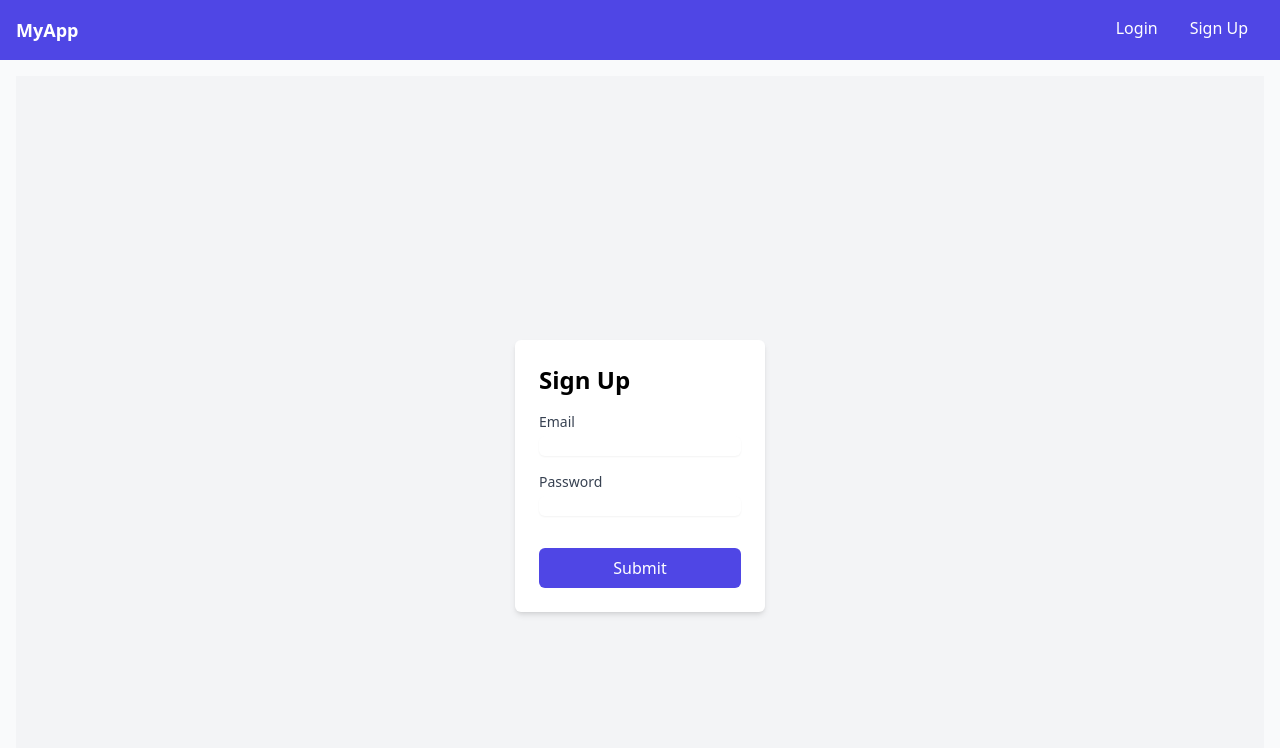
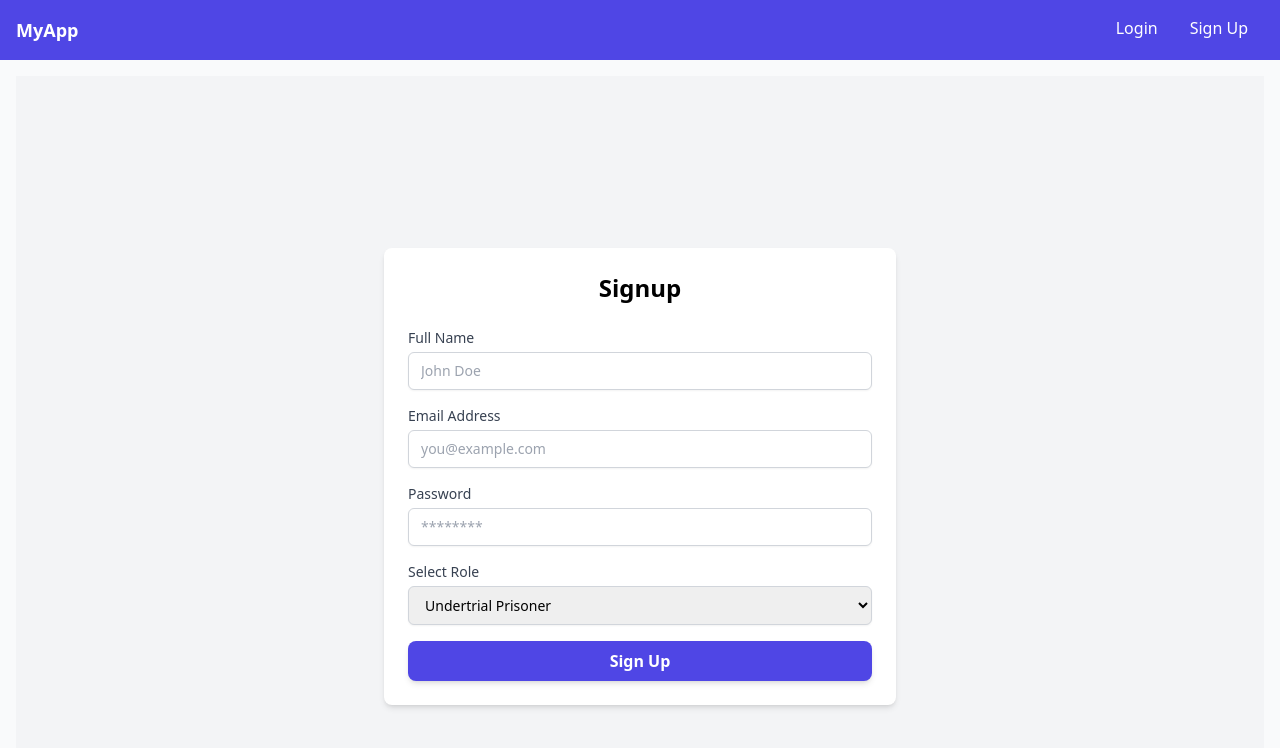
Before and after one commit to Vedant3708/E_commerce, a React (Vite) app in the folder Frontend/: page /signup in a window 1280 px wide. Shown: the top 748 px of the page. Built offline with nearby package versions, Linux system fonts and the light colour scheme.

Commit message:
updated signup page

```diff
--- a/Frontend/src/components/FormInput.jsx
+++ b/Frontend/src/components/FormInput.jsx
@@ -1,25 +1,13 @@
+// src/components/FormInput.jsx
 import React from 'react';
 import { Field, ErrorMessage } from 'formik';
 
-const FormInput = ({ label, name, type = 'text' }) => {
-  return (
-    <div className="mb-4">
-      <label htmlFor={name} className="block text-sm font-medium text-gray-700">
-        {label}
-      </label>
-      <Field
-        type={type}
-        name={name}
-        id={name}
-        className="mt-1 block w-full border-gray-300 rounded-md shadow-sm focus:ring-indigo-500 focus:border-indigo-500 sm:text-sm"
-      />
-      <ErrorMessage
-        name={name}
-        component="div"
-        className="text-red-500 text-sm mt-1"
-      />
-    </div>
-  );
-};
+const FormInput = ({ label, name, type }) => (
+  <div className="form-input mb-4">
+    <label htmlFor={name} className="block text-gray-700 font-medium mb-2">{label}:</label>
+    <Field id={name} name={name} type={type} className="block w-full border border-gray-300 rounded-lg p-2 text-sm" />
+    <ErrorMessage name={name} component="div" className="error-message mt-1" />
+  </div>
+);
 
 export default FormInput;
--- a/Frontend/src/components/RoleSelection.jsx
+++ b/Frontend/src/components/RoleSelection.jsx
@@ -1,14 +1,24 @@
+// src/components/RoleSelection.jsx
 import React from 'react';
 
-const RoleSelection = ({ selectedRole, setSelectedRole }) => {
-    return (
-        <div>
-            <h2>Select Your Role</h2>
-            <button onClick={() => setSelectedRole('Prisoner')}>Undertrial Prisoner</button>
-            <button onClick={() => setSelectedRole('Legal Aid')}>Legal Aid Provider</button>
-            <button onClick={() => setSelectedRole('Judicial Authority')}>Judicial Authority</button>
-        </div>
-    );
+const RoleSelection = ({ onRoleChange }) => {
+  return (
+    <div className="role-selection mb-6">
+      <h2 className="text-xl font-semibold mb-4 text-gray-700">Select Your Role</h2>
+      <label className="block mb-2">
+        <input type="radio" name="role" value="undertrial" onChange={onRoleChange} className="mr-2" />
+        <span className="text-gray-600">Undertrial Prisoner</span>
+      </label>
+      <label className="block mb-2">
+        <input type="radio" name="role" value="legalAid" onChange={onRoleChange} className="mr-2" />
+        <span className="text-gray-600">Legal Aid Provider</span>
+      </label>
+      <label className="block mb-2">
+        <input type="radio" name="role" value="judicial" onChange={onRoleChange} className="mr-2" />
+        <span className="text-gray-600">Judicial Authority</span>
+      </label>
+    </div>
+  );
 };
 
 export default RoleSelection;
--- a/Frontend/src/index.css
+++ b/Frontend/src/index.css
@@ -1,3 +1,36 @@
+/* src/index.css */
 @tailwind base;
 @tailwind components;
 @tailwind utilities;
+
+.signup-container {
+  @apply bg-gray-100 min-h-screen flex items-center justify-center p-6;
+}
+
+.signup-card {
+  @apply bg-white p-8 rounded-lg shadow-lg max-w-md w-full;
+}
+
+.signup-form {
+  @apply space-y-6;
+}
+
+.form-input {
+  @apply flex flex-col mb-4;
+}
+
+.error-message {
+  @apply text-red-500 text-sm;
+}
+
+input[type="file"] {
+  @apply block w-full border border-gray-300 rounded-lg p-2 text-sm;
+}
+
+button {
+  @apply w-full bg-blue-500 text-white py-2 rounded-lg hover:bg-blue-600 focus:outline-none focus:ring-2 focus:ring-blue-300;
+}
+
+button:hover {
+  @apply bg-blue-600;
+}
--- a/Frontend/src/pages/SignupPage.jsx
+++ b/Frontend/src/pages/SignupPage.jsx
@@ -1,12 +1,37 @@
+// src/pages/SignupPage.jsx or src/components/Signup.jsx
 import React from 'react';
-import Signup from '../components/Signup';
 
-const SignupPage = () => {
+function SignupPage() {
   return (
-    <div className="flex items-center justify-center h-screen bg-gray-100">
-      <Signup />
+    <div className="bg-gray-100 flex items-center justify-center min-h-screen">
+      <div className="container mx-auto p-6 bg-white rounded-lg shadow-md w-full max-w-lg">
+        <h1 className="text-2xl font-bold mb-6 text-center">Signup</h1>
+        <form>
+          <div className="mb-4">
+            <label htmlFor="name" className="block text-sm font-medium text-gray-700">Full Name</label>
+            <input type="text" id="name" name="name" className="mt-1 block w-full px-3 py-2 border border-gray-300 rounded-md shadow-sm focus:outline-none focus:ring-indigo-500 focus:border-indigo-500 sm:text-sm" placeholder="John Doe" />
+          </div>
+          <div className="mb-4">
+            <label htmlFor="email" className="block text-sm font-medium text-gray-700">Email Address</label>
+            <input type="email" id="email" name="email" className="mt-1 block w-full px-3 py-2 border border-gray-300 rounded-md shadow-sm focus:outline-none focus:ring-indigo-500 focus:border-indigo-500 sm:text-sm" placeholder="you@example.com" />
+          </div>
+          <div className="mb-4">
+            <label htmlFor="password" className="block text-sm font-medium text-gray-700">Password</label>
+            <input type="password" id="password" name="password" className="mt-1 block w-full px-3 py-2 border border-gray-300 rounded-md shadow-sm focus:outline-none focus:ring-indigo-500 focus:border-indigo-500 sm:text-sm" placeholder="********" />
+          </div>
+          <div className="mb-4">
+            <label htmlFor="role" className="block text-sm font-medium text-gray-700">Select Role</label>
+            <select id="role" name="role" className="mt-1 block w-full px-3 py-2 border border-gray-300 rounded-md shadow-sm focus:outline-none focus:ring-indigo-500 focus:border-indigo-500 sm:text-sm">
+              <option>Undertrial Prisoner</option>
+              <option>Legal Aid Provider</option>
+              <option>Judicial Authority</option>
+            </select>
+          </div>
+          <button type="submit" className="w-full py-2 px-4 bg-indigo-600 text-white font-semibold rounded-lg shadow-md hover:bg-indigo-700 focus:outline-none focus:ring-2 focus:ring-indigo-500 focus:ring-offset-2">Sign Up</button>
+        </form>
+      </div>
     </div>
   );
-};
+}
 
 export default SignupPage;
```
Also changed, not shown: package.json (+3 -4 lines).
